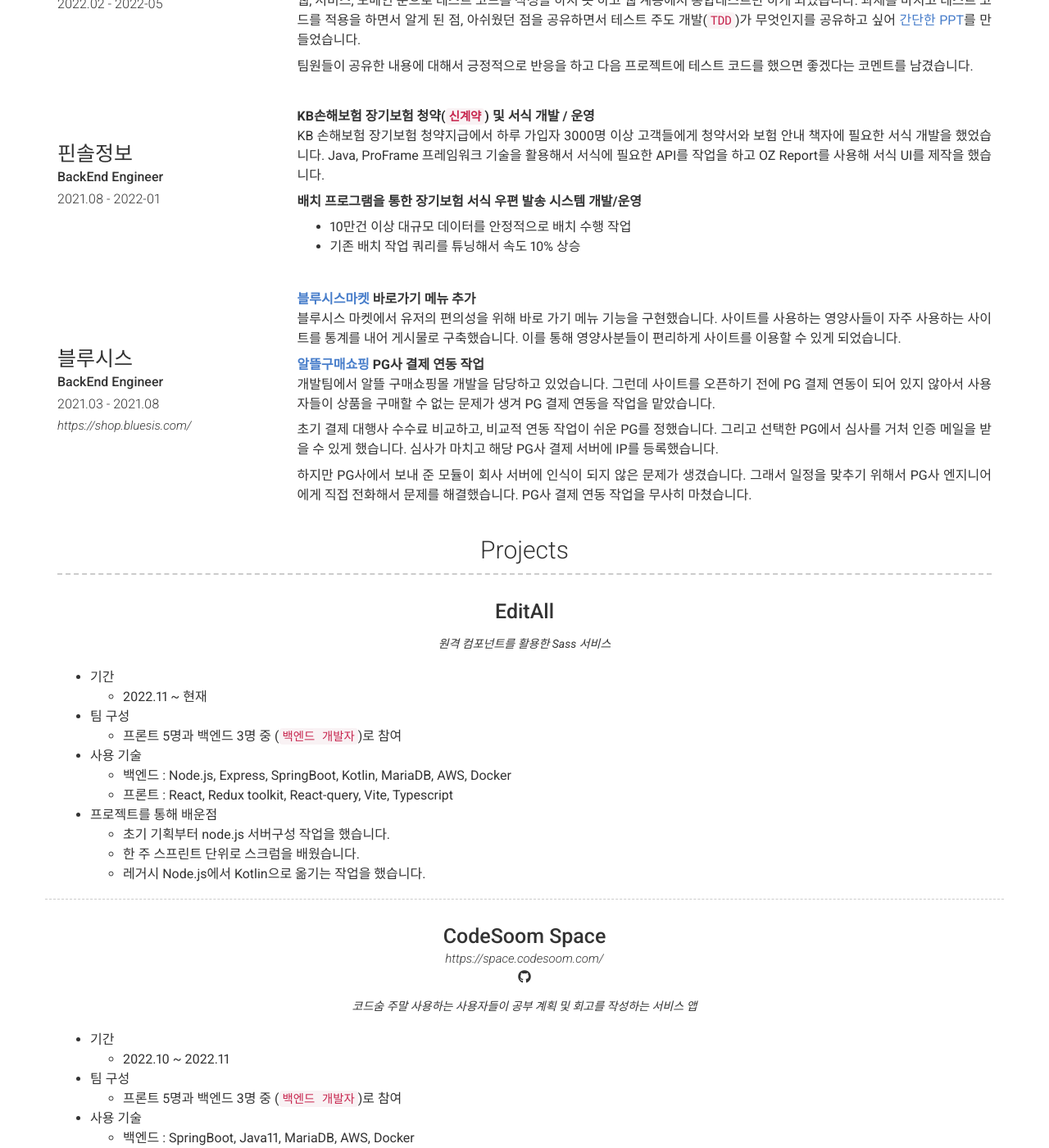
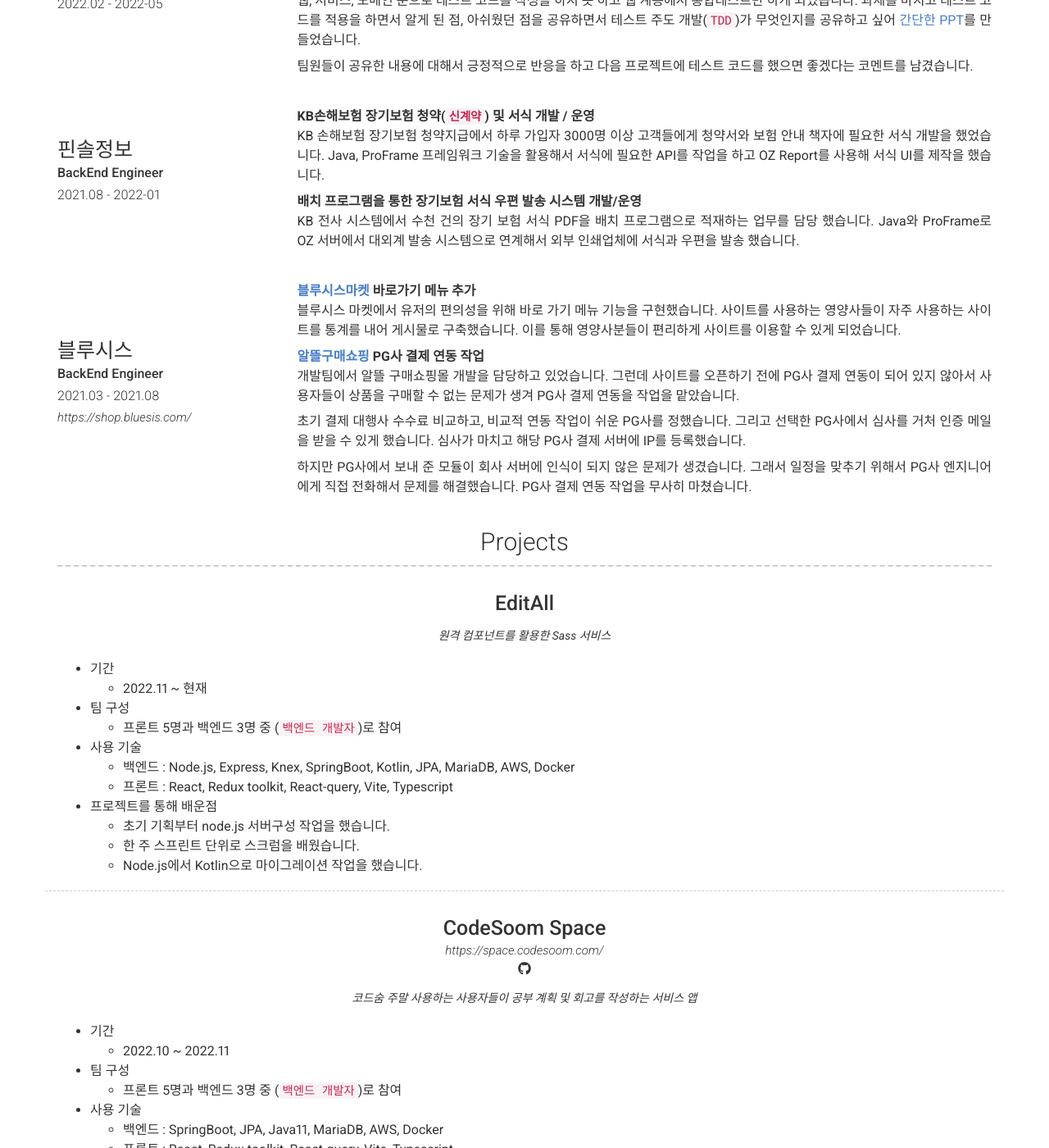
Before and after one commit to jihwooon/jihwooon.github.io, a Jekyll site: the page built from index.md, in a window 1280 px wide and 1400 px high, scrolled down 1078 px. Shown: the whole window at 82% size. Built offline with Jekyll 4.4.1, drawn with Linux system fonts in a browser that asks for light colours; nearby versions of some CDN libraries; some of the changed text lies outside the part shown.

Commit message:
이력서를 수정하라

```diff
--- a/_config.yml
+++ b/_config.yml
@@ -57,7 +57,7 @@ about_content: | # this will include new lines to allow paragraphs
 
   **테스트 코드 작성**을 중요시합니다. 테스트 코드를 통해 요구사항과 명세를 명확하게 만들고, 요구사항에 맞춰 기능을 추가합니다. 이를 통해 안정적인 코드와 빠른 피드백을 얻을 수 있습니다.
 
-  **'큰일을 해결할 수 있을 만큼의 작은 단위로 쪼개자'** 생각을 가지고 있습니다.
+  **'일을 해결할 수 있을 만큼의 작은 단위로 쪼개자'** 생각을 가지고 있습니다. 목표를 달성 하기 위해서 주어진 일을 작은 단위로 쪼개서 일을 진행을 합니다.
 
 content:
   - title: Skills
@@ -107,8 +107,8 @@ content:
             KB 손해보험 장기보험 청약지급에서 하루 가입자 3000명 이상 고객들에게 청약서와 보험 안내 책자에 필요한 서식 개발을 했었습니다. Java, ProFrame 프레임워크 기술을 활용해서 서식에 필요한 API를 작업을 하고 OZ Report를 사용해 서식 UI를 제작을 했습니다.
 
           **배치 프로그램을 통한 장기보험 서식 우편 발송 시스템 개발/운영**
-            - 10만건 이상 대규모 데이터를 안정적으로 배치 수행 작업
-            - 기존 배치 작업 쿼리를 튜닝해서 속도 10% 상승
+            KB 전사 시스템에서 수천 건의 장기 보험 서식 PDF을 배치 프로그램으로 적재하는 업무를 담당 했습니다. Java와 ProFrame로 OZ 서버에서 대외계 발송 시스템으로 연계해서 외부 인쇄업체에 서식과 우편을 발송 했습니다.
+
       - layout: left
         title: 블루시스
         sub_title: BackEnd Engineer
@@ -121,9 +121,9 @@ content:
           블루시스 마켓에서 유저의 편의성을 위해 바로 가기 메뉴 기능을 구현했습니다. 사이트를 사용하는 영양사들이 자주 사용하는 사이트를 통계를 내어 게시물로 구축했습니다. 이를 통해 영양사분들이 편리하게 사이트를 이용할 수 있게 되었습니다.
 
           **[알뜰구매쇼핑](https://shop.bluesis.com/) PG사 결제 연동 작업**
-          개발팀에서 알뜰 구매쇼핑몰 개발을 담당하고 있었습니다. 그런데 사이트를 오픈하기 전에 PG 결제 연동이 되어 있지 않아서 사용자들이 상품을 구매할 수 없는 문제가 생겨 PG 결제 연동을 작업을 맡았습니다.
+          개발팀에서 알뜰 구매쇼핑몰 개발을 담당하고 있었습니다. 그런데 사이트를 오픈하기 전에 PG사 결제 연동이 되어 있지 않아서 사용자들이 상품을 구매할 수 없는 문제가 생겨 PG사 결제 연동을 작업을 맡았습니다.
 
-          초기 결제 대행사 수수료 비교하고, 비교적 연동 작업이 쉬운 PG를 정했습니다. 그리고 선택한 PG에서 심사를 거처 인증 메일을 받을 수 있게 했습니다. 심사가 마치고 해당 PG사 결제 서버에 IP를 등록했습니다.
+          초기 결제 대행사 수수료 비교하고, 비교적 연동 작업이 쉬운 PG사를 정했습니다. 그리고 선택한 PG사에서 심사를 거처 인증 메일을 받을 수 있게 했습니다. 심사가 마치고 해당 PG사 결제 서버에 IP를 등록했습니다.
 
           하지만 PG사에서 보내 준 모듈이 회사 서버에 인식이 되지 않은 문제가 생겼습니다. 그래서 일정을 맞추기 위해서 PG사 엔지니어에게 직접 전화해서 문제를 해결했습니다. PG사 결제 연동 작업을 무사히 마쳤습니다.
 
@@ -148,12 +148,12 @@ content:
           - 팀 구성
             - 프론트 5명과 백엔드 3명 중 (`백엔드 개발자`)로 참여
           - 사용 기술
-            - 백엔드 : Node.js, Express, SpringBoot, Kotlin, MariaDB, AWS, Docker
+            - 백엔드 : Node.js, Express, Knex, SpringBoot, Kotlin, JPA, MariaDB, AWS, Docker
             - 프론트 : React, Redux toolkit, React-query, Vite, Typescript
           - 프로젝트를 통해 배운점
             - 초기 기획부터 node.js 서버구성 작업을 했습니다.
             - 한 주 스프린트 단위로 스크럼을 배웠습니다.
-            - 레거시 Node.js에서 Kotlin으로 옮기는 작업을 했습니다.
+            - Node.js에서 Kotlin으로 마이그레이션 작업을 했습니다.
       - layout: top-middle
         border: weak  # Value of `weak` will display a weak border below this item. # Any
                       # other value (or no value) means no border will be displayed
@@ -172,11 +172,13 @@ content:
           - 팀 구성
             - 프론트 5명과 백엔드 3명 중 (`백엔드 개발자`)로 참여
           - 사용 기술
-            - 백엔드 : SpringBoot, Java11, MariaDB, AWS, Docker
+            - 백엔드 : SpringBoot, JPA, Java11, MariaDB, AWS, Docker
             - 프론트 : React, Redux toolkit, React-query, Vite, Typescript
-          - 프로젝트를 통해 배운점
-            - 이용하는 회원이 회고를 작성 할 수 있게 작업 했습니다.
-            - [코드 리뷰](https://github.com/CodeSoom-Project/codesoom-space/pull/278)를 통한 더 나은 코드를 작성하는 방법을 배웠습니다.
+          - 프로젝트를 통해 배운 점
+            - 서비스를 이용하는 회원이 회고를 작성 할 수 있게 작업 했습니다.
+            - [코드 리뷰](https://github.com/CodeSoom-Project/codesoom-space/pull/278)를 통해 협업을 할 수 있습니다.
+            - SpringBoot와 JPA를 활용 할 수 있습니다.
+            - 한 주 단위 스프린트 통해서
 
       - layout: top-middle
         border: weak  # Value of `weak` will display a weak border below this item. # Any
@@ -194,13 +196,15 @@ content:
           - 기간
             - 2020.10 ~ 2020.12
           - 팀 구성
-            - 인원 5명 중 백엔드로 참여
+            - 인원 5명 중 백엔드 개발자로 참여
           - 사용 기술
             - 백엔드 : SpringFramework, Java 14, Oracle SQL, Mybatis
             - 프론트 : Javascript, HTML, CSS, jQuery, ajax
           - 프로젝트를 통해 배운점
-            - 이용하는 회원이 회고를 작성 할 수 있게 작업 했습니다.
-            - [코드 리뷰](https://github.com/CodeSoom-Project/codesoom-space/pull/278)를 통한 더 나은 코드를 작성하는 방법을 배웠습니다.
+            - 초기 데이터베이스 테이블 설계부터 협업하는 과정을 배웠습니다.
+            - 서비스를 만들어서 사용자들에게 어떻게 가치를 전달 할 수 있는 것에 대해서 배우게 되었습니다.
+            - SpringFramework과 Java를 활용 할 수 있습니다.
+            - SQL와 Mybatis를 활용해서 SQL 매핑하는 방법을 할 수 있습니다.
 
   - title: Education
     layout: list
@@ -217,6 +221,8 @@ content:
           Java/Spring을 활용한 [CodeSoom Space](https://github.com/CodeSoom-Project/codesoom-space) 프로젝트을 진행한 [CodeSoom Space](https://space.codesoom.com/)서비스 오픈을 했었습니다.
 
           현재 Kotlin/Spring을 활용한 EditAll 프로젝트에 참여중입니다.
+
+          매일 스터디 내용을 [블로그](https://codesoom.github.io/)에 정리해서 공유합니다.
       # - layout: left
       #   title: 이스트소프트 백엔드 개발자 Externship 1기
       #   link: https://c11.kr/1a0ww
```
Also changed, not shown: 1 other file.
